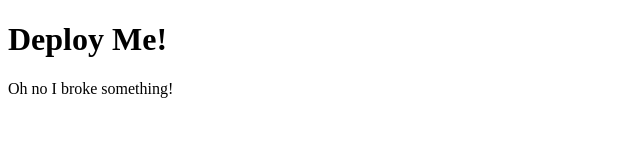
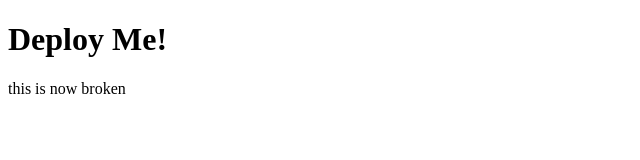
Before and after one commit to justinvoelkel/deploy-tests, a website: page index.html in a window 1280 px wide. Shown: the full height of the page, 0-640 px from the left. Drawn offline with Linux system fonts and the light colour scheme.

Commit message:
adding breaking change to revert from

```diff
--- a/index.html
+++ b/index.html
@@ -8,7 +8,7 @@
 </head>
 <body>
     <h1>Deploy Me!</h1>
-    <p>Oh no I broke something!</p>
+    <p>this is now broken</p>
 
 </body>
 </html>
```
